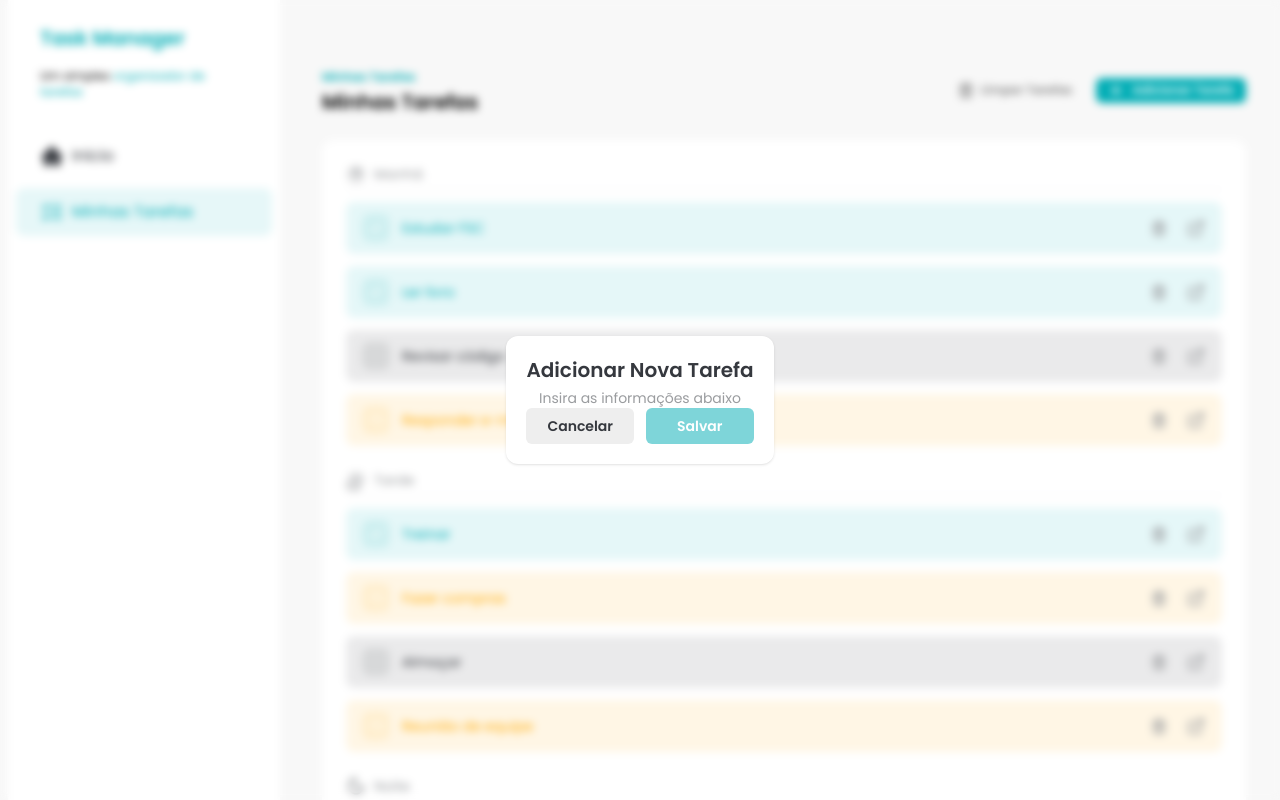
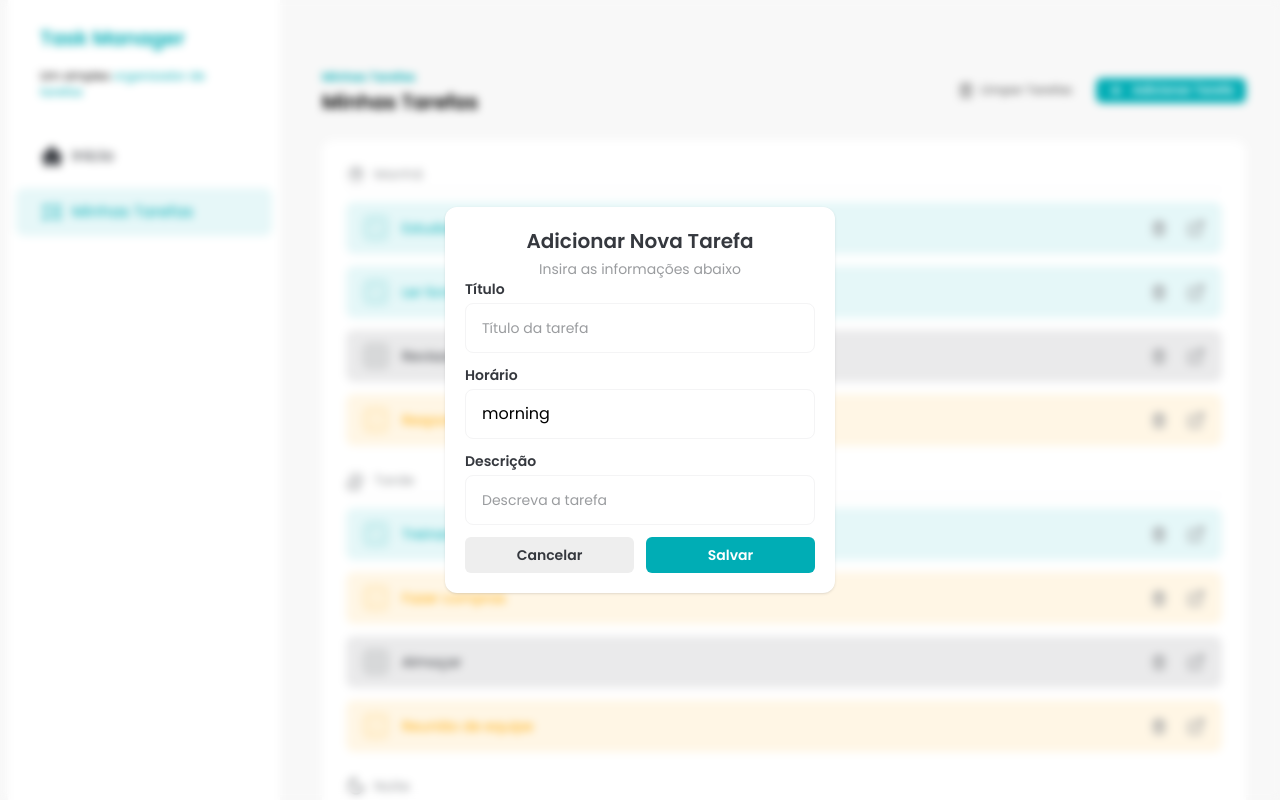
Before and after one commit to Allysonfreitas210695/Task_Manage, a React (Vite) app: page / in a window 1280 px wide. Both pictures are taken after a click on the button "Adicionar Tarefa". Built offline with nearby package versions, Linux system fonts and the light colour scheme.

Commit message:
feat: add hook form project

```diff
--- a/package.json
+++ b/package.json
@@ -11,16 +11,19 @@
     "prepare": "husky"
   },
   "dependencies": {
+    "@hookform/resolvers": "^5.2.1",
     "@tailwindcss/vite": "^4.1.12",
     "install": "^0.13.0",
     "npm": "^11.5.2",
     "prop-types": "^15.8.1",
     "react": "^19.1.1",
     "react-dom": "^19.1.1",
+    "react-hook-form": "^7.62.0",
     "sonner": "^2.0.7",
     "tailwind-merge": "^3.3.1",
     "tailwind-variants": "^3.1.0",
-    "tailwindcss": "^4.1.12"
+    "tailwindcss": "^4.1.12",
+    "zod": "^4.1.5"
   },
   "devDependencies": {
     "@eslint/js": "^9.33.0",
--- a/src/components/AddTaskDialog.jsx
+++ b/src/components/AddTaskDialog.jsx
@@ -1,9 +1,26 @@
+import { zodResolver } from "@hookform/resolvers/zod"
 import PropTypes from "prop-types"
 import { createPortal } from "react-dom"
+import { useForm } from "react-hook-form"
 
+import { taskSchema } from "../types/taskSchema"
 import Button from "./Button"
+import Input from "./Input"
 
 const AddTaskDialog = ({ isOpen, handleClose }) => {
+  const {
+    register,
+    handleSubmit,
+    formState: { errors, isSubmitting },
+  } = useForm({
+    resolver: zodResolver(taskSchema),
+    defaultValues: {
+      title: "",
+      description: "",
+      time: "morning",
+    },
+  })
+
   if (!isOpen) return null
 
   return createPortal(
@@ -16,6 +33,31 @@ const AddTaskDialog = ({ isOpen, handleClose }) => {
           Insira as informações abaixo
         </p>
 
+        <form
+          onSubmit={handleSubmit((d) => console.log(d))}
+          className="space-y-3"
+        >
+          <Input
+            label="Título"
+            id="title"
+            placeholder="Título da tarefa"
+            errorMessage={errors.title?.message}
+            {...register("title")}
+          />
+          <Input
+            label="Horário"
+            id="time"
+            placeholder=""
+            errorMessage={errors.time?.message}
+            {...register("time")}
+          />
+          <Input
+            label="Descrição"
+            id="description"
+            placeholder="Descreva a tarefa"
+            errorMessage={errors.description?.message}
+            {...register("description")}
+          />
           <div className="flex gap-3">
             <Button
               size="large"
@@ -26,11 +68,17 @@ const AddTaskDialog = ({ isOpen, handleClose }) => {
             >
               Cancelar
             </Button>
-          <Button size="large" className="w-full" disabled={true} type="submit">
+            <Button
+              size="large"
+              className="w-full"
+              disabled={isSubmitting}
+              type="submit"
+            >
               {/* {isSubmitting && <LoaderIcon className="animate-spin" />} */}
               Salvar
             </Button>
           </div>
+        </form>
       </div>
     </div>,
     document.body
--- /dev/null
+++ b/src/types/taskSchema.js
@@ -0,0 +1,7 @@
+import z from "zod"
+
+export const taskSchema = z.object({
+  title: z.string().min(1, { message: "titulo é obrigatório." }),
+  description: z.string().min(1, { message: "descrição é obrigatório." }),
+  time: z.enum(["morning", "afternoon", "evening"]).default("morning"),
+})
```
Also changed, not shown: 1 other file (tests, documents, lock files or other folders). Lines whose indentation alone changed are shown as unchanged.
